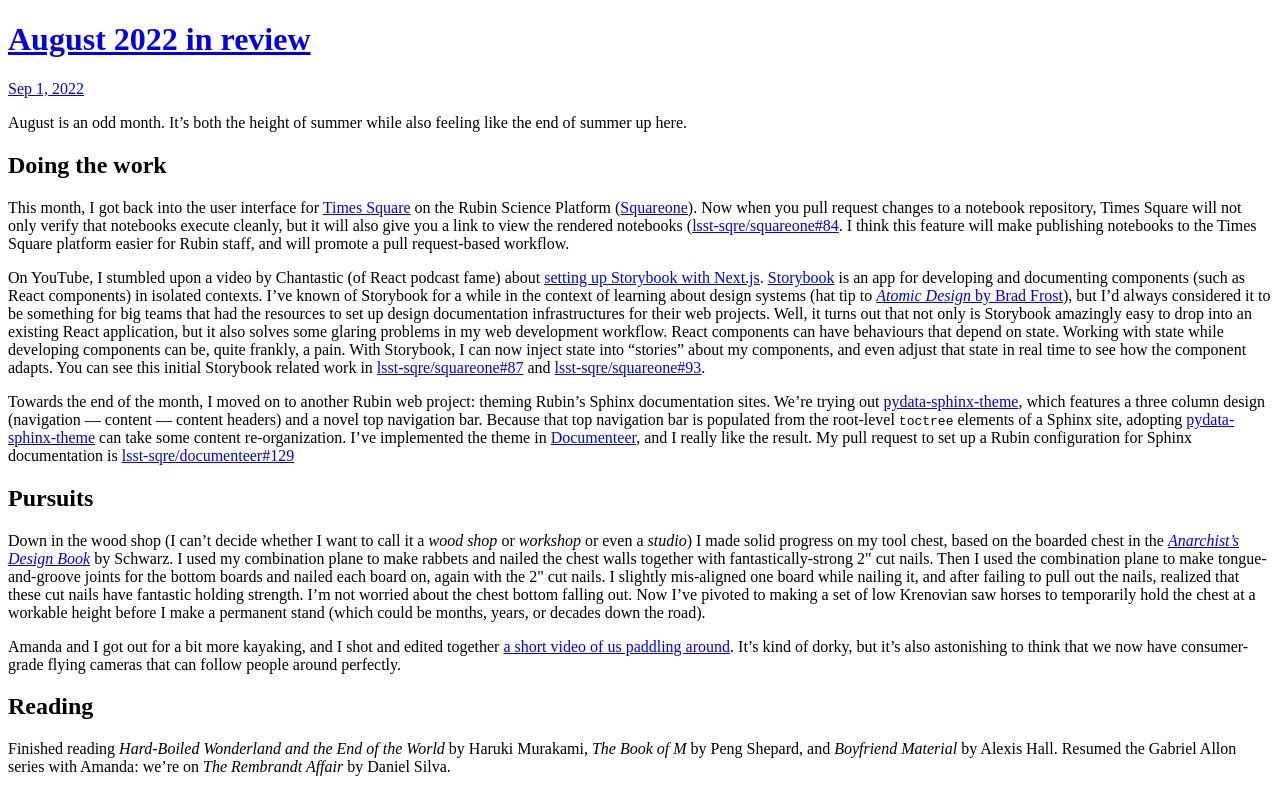
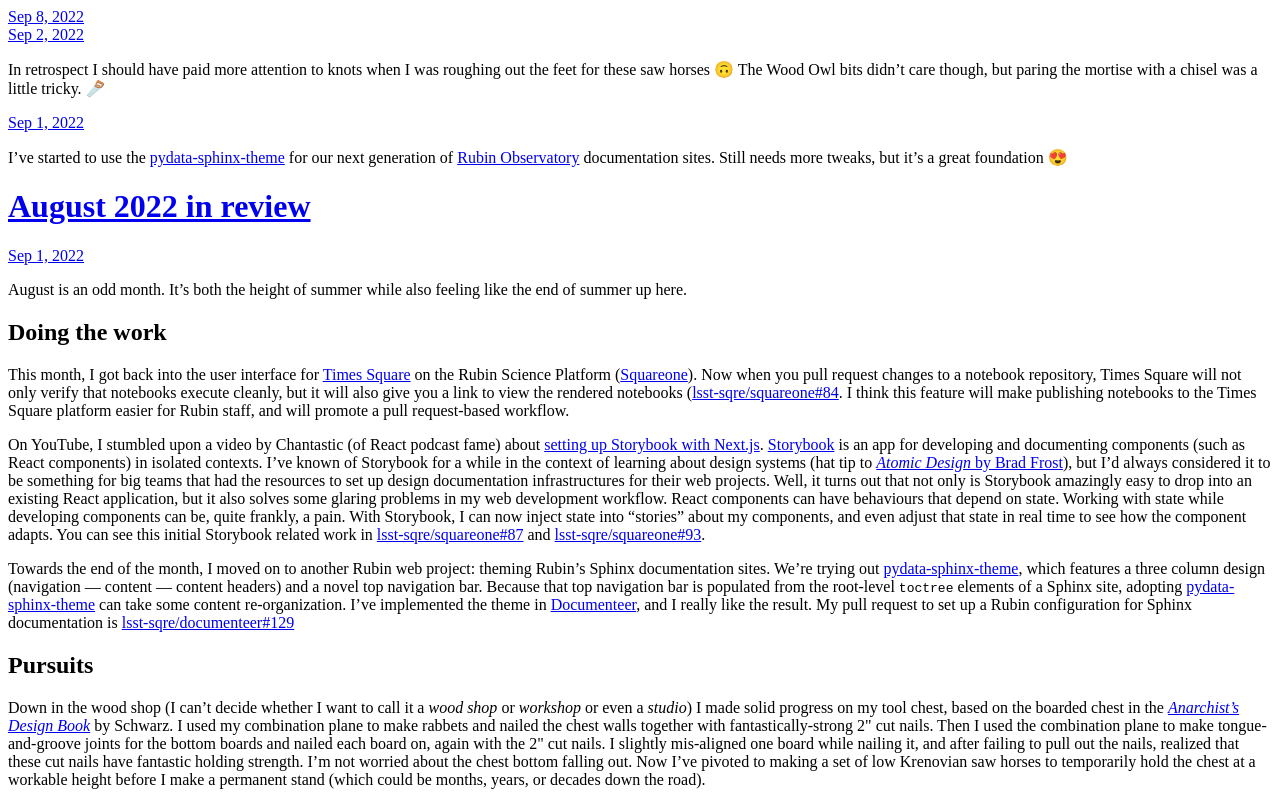
Before and after one commit to jonathansick/micro-blog-archive, a plain HTML site: page index.html in a window 1280 px wide. Shown: the top 793 px of the page. Drawn offline with Linux system fonts and the light colour scheme.

Commit message:
Archiving from Micro.blog.

```diff
--- a/index.html
+++ b/index.html
@@ -21,6 +21,41 @@
 <div class="h-feed">
 
 
+
+	  <div class="h-entry">
+
+
+		<a href="https://www.jonathansick.blog/2022/09/08/203547.html" class="u-url"><time class="dt-published" datetime="2022-09-08 20:35:47 -0400">Sep 8, 2022</time></a>
+
+		<div class="e-content">
+			 <!-- raw HTML omitted -->
+
+		</div>
+	  </div>
+
+	  <div class="h-entry">
+
+
+		<a href="https://www.jonathansick.blog/2022/09/02/in-retrospect-i.html" class="u-url"><time class="dt-published" datetime="2022-09-02 13:29:59 -0400">Sep 2, 2022</time></a>
+
+		<div class="e-content">
+			 <p>In retrospect I should have paid more attention to knots when I was roughing out the feet for these saw horses 🙃 The Wood Owl bits didn’t care though, but paring the mortise with a chisel was a little tricky. 🪚</p>
+<!-- raw HTML omitted -->
+
+		</div>
+	  </div>
+
+	  <div class="h-entry">
+
+
+		<a href="https://www.jonathansick.blog/2022/09/01/ive-started-to.html" class="u-url"><time class="dt-published" datetime="2022-09-01 11:21:49 -0400">Sep 1, 2022</time></a>
+
+		<div class="e-content">
+			 <p>I&rsquo;ve started to use the <a href="https://pydata-sphinx-theme.readthedocs.io/en/stable/">pydata-sphinx-theme</a> for our next generation of <a href="https://www.lsst.org">Rubin Observatory</a> documentation sites. Still needs more tweaks, but it&rsquo;s a great foundation 😍</p>
+<p><!-- raw HTML omitted --><!-- raw HTML omitted --></p>
+
+		</div>
+	  </div>
 
 	  <div class="h-entry">
 
```
